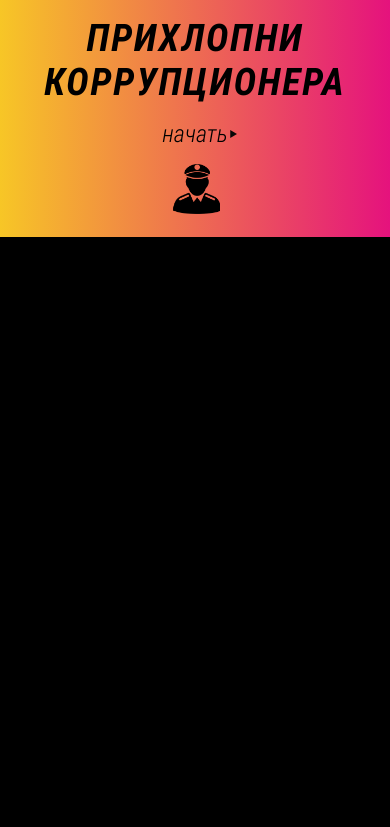
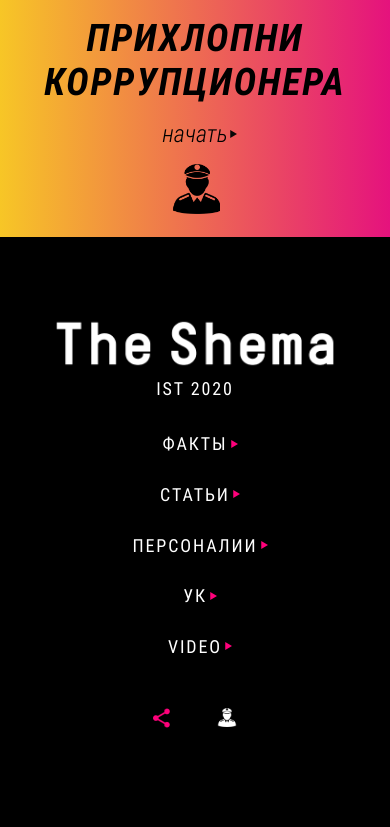
Before and after one commit to inmorpher/shema2020, a plain HTML site: page index.html in a window 390 px wide. Shown: the part 1112-1939 px from the top of the page. Before the commit the page ends 1368 px from the top, so only its background shows below. Drawn offline with Linux system fonts and the light colour scheme.

Commit message:
Добавлен footer+адптив, исправленнй ошибки по адаптиву

```diff
--- a/assets/sass/_global.sass
+++ b/assets/sass/_global.sass
@@ -9,7 +9,7 @@ body
 .main
     position: relative
     width: 1140px
-    margin: 45px auto
+    margin: 45px auto 0 auto
     padding: 3px
     background: linear-gradient(270deg, var(--gradient-one) 0%, var(--gradient-two) 100%)
 
--- /dev/null
+++ b/assets/sass/parts/_footer.sass
@@ -0,0 +1,73 @@
+.footer
+    padding: 75px 0
+    &__wrapper
+        display: flex
+        justify-content: space-between
+    &__img
+        width: 292px
+        height: 62px
+        object-fit: contain
+    &__ist
+        margin: 0 5px 0 0
+        color: var(--primary-text-color)
+        text-align: right
+        text-transform: uppercase
+        +RC
+        font-size: 18px
+        letter-spacing: 0.105em
+    &__list
+        margin: 0
+        padding: 0
+        li
+            margin: 0 0 30px 0
+            a
+                position: relative
+                color: var(--primary-text-color)
+                text-decoration: none
+                text-transform: uppercase
+                +RC
+                font-size: 18px
+                letter-spacing: 0.105em
+                &::after
+                    content: ""
+                    position: absolute
+                    top: 50%
+                    right: -12px
+                    transform: translateY(-50%)
+                    width: 9px
+                    height: 9px
+                    background: url('../img/triangle.svg')
+                    background-repeat: no-repeat
+                    background-size: contain
+                    transition: .2s ease-out
+                &:hover
+                    color: var(--accent-color)
+                    &::after
+                        right: -18px
+    &__icon
+        display: inline-block
+        width: 20px
+        height: 20px
+        cursor: pointer
+        &--share
+            background: url('../img/share.png')
+        &--corrupt
+            margin: 0 0 0 40px
+            background: url('../img/corrupt.png')
+        &--share, &--corrupt
+            background-size: contain
+            background-repeat: no-repeat
+            transition: .2s ease-out
+            &:hover
+                transform: scale(1.1)
+@media screen and ( max-width: 567px )
+    .footer
+        &__wrapper
+            flex-wrap: wrap
+        &__logo, &__menu, &__share
+            margin: 0 0 20px 0
+            width: 100%
+            text-align: center
+        &__ist
+            margin: 0 0 15px 0
+            text-align: center
--- a/assets/sass/style.sass
+++ b/assets/sass/style.sass
@@ -16,3 +16,5 @@
 @import './parts/_quote'
 /* Game styles */
 @import './parts/_game'
+/* Footer styles */
+@import './parts/_footer'
--- a/index.html
+++ b/index.html
@@ -341,7 +341,40 @@
 
     <!-- FOOTER START -->
     <footer class="footer">
-        123
+        <div class="container footer__wrapper">
+            <!-- FOOTER LOGO START -->
+            <div class="footer__logo">
+                <!-- FOOTER LOGO IMG START -->
+                <img class="footer__img" src="/assets/img/logo_mobile.png" alt="">
+                <!-- FOOTER LOGO IMG END -->
+
+                <!-- FOOTER IST START -->
+                <p class="footer__ist">ist 2020</p>
+                <!-- FOOTER IST END -->
+            </div>
+            <!-- FOOTER LOGO END -->
+
+            <!-- FOOTER MENU START -->
+            <div class="footer__menu">
+                <!-- FOOTER LIST START -->
+                <ul class="footer__list">
+                    <li><a href="#">факты</a></li>
+                    <li><a href="#">статьи</a></li>
+                    <li><a href="#">персоналии</a></li>
+                    <li><a href="#">ук</a></li>
+                    <li><a href="#">video</a></li>
+                </ul>
+                <!-- FOOTER LIST END -->
+            </div>
+            <!-- FOOTER MENU END -->
+
+            <!-- FOOTER SHARE START -->
+            <div class="footer__share">
+                <i class="footer__icon footer__icon--share"></i>
+                <i class="footer__icon footer__icon--corrupt"></i>
+            </div>
+            <!-- FOOTER SHARE END -->
+        </div>
     </footer>
     <!-- FOOTER END -->
     <script src="assets/js/script.js"></script>
```
Also changed, not shown: assets/css/style.css, 4 other files.
